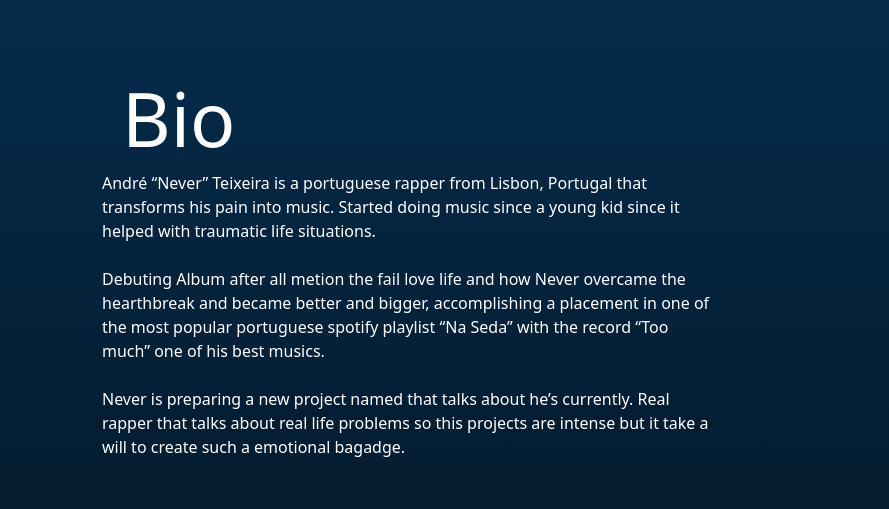
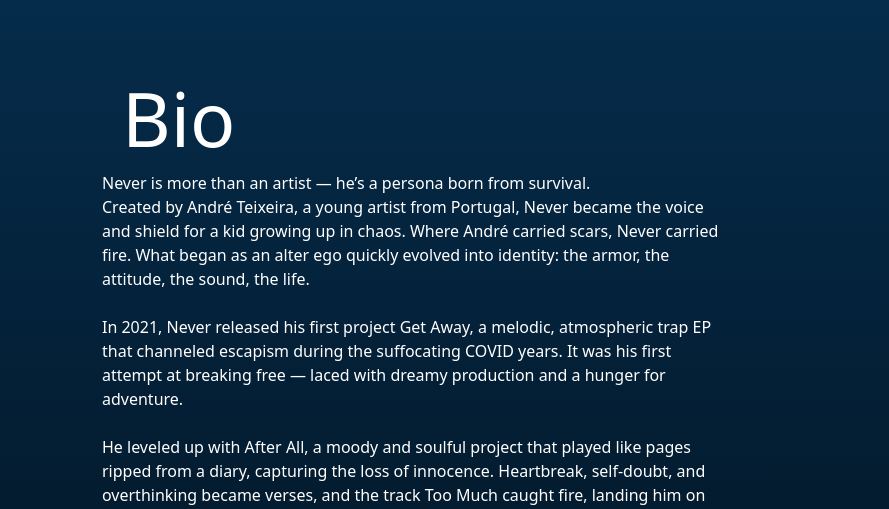
Before and after one commit to AlexandreCarvalho-Dev/NeverWebSite, a plain HTML site: page index.html in a window 1280 px wide. Shown: the part 845-1354 px from the top of the page, 0-889 px from the left. Drawn offline with nearby package versions, Linux system fonts and the light colour scheme; grey boxes are pictures that could not be loaded; a web font is replaced by a local one.

Commit message:
Fix made to AfterAll.js that wasn't displaying the buttons correctly, updated the bio on index.html

```diff
--- a/AfterAll.js
+++ b/AfterAll.js
@@ -8,7 +8,7 @@ document.addEventListener('DOMContentLoaded', () => {
 
   if (!list || !disc || !seekEl) return;
 
-  const ICONS = { play: 'play.png', pause: 'pause.png' };
+  const ICONS = { play: 'Assets/play.png', pause: 'Assets/pause.png' };
   let activeAudio = null;      // <audio> actualmente a tocar
   let isSeeking = false;       // bloqueia updates enquanto se arrasta
 
--- a/index.html
+++ b/index.html
@@ -74,16 +74,14 @@
                 <!-- Texto: ocupa 7 colunas no desktop, mas 12 (toda a largura) no mobile -->
                 <div class="col-12 col-lg-7 bio-photo">
                 <p>
-                    André “Never” Teixeira is a portuguese rapper from Lisbon, Portugal that transforms his pain into music.
-                    Started doing music since a young kid since it helped with traumatic life situations. <br><br>
-
-                    Debuting Album after all metion the fail love life and how Never overcame
-                    the hearthbreak and became better and bigger, accomplishing a placement in
-                    one of the most popular portuguese spotify playlist “Na Seda” with the record “Too much” one of his best musics. <br><br>
-
-                    Never is preparing a new project named that talks about he’s currently.
-                    Real rapper that talks about real life problems so this projects are intense but
-                    it take a will to create such a emotional bagadge.
+                    Never is more than an artist — he’s a persona born from survival. <br>
+                    Created by André Teixeira, a young artist from Portugal, Never became the voice and shield for a kid growing up in chaos.
+                    Where André carried scars, Never carried fire. What began as an alter ego quickly evolved into identity: the armor, the attitude, the sound, the life. <br><br>
+                    In 2021, Never released his first project Get Away, a melodic, atmospheric trap EP that channeled escapism during the suffocating COVID years. It was his first attempt at breaking free — laced with dreamy production and a hunger for adventure. <br><br>
+                    He leveled up with After All, a moody and soulful project that played like pages ripped from a diary, capturing the loss of innocence. Heartbreak, self-doubt, and overthinking became verses, and the track Too Much caught fire, landing him on Spotify’s editorial playlist Seda. <br><br>
+                    For the first time, Never’s pain reached thousands of ears — and stayed there.
+                    Now, Never is building something bigger: a universe. His upcoming project Echos is designed to be more than an album — it’s the next chapter of his story, touching on trust issues, substances, and the darker corners of self-reflection.
+                    For Never, music isn’t just songs. It’s therapy, identity, and legacy. André may have been broken, but Never is inevitable. Even the name is a vow — a promise to “Never Fade Away.”
                 </p>
                 </div>
 
--- a/styles.css
+++ b/styles.css
@@ -1,6 +1,6 @@
 @font-face {
     font-family: 'Seagram';
-    src: url('Seagram tfb.ttf') format('truetype');
+    src: url('Assets/Seagram\ tfb.ttf') format('truetype');
     font-weight: normal;
     font-style: normal;
 }
```
Also changed, not shown: AfterAllStyles.css (+6 -7 lines), 1 other file.
